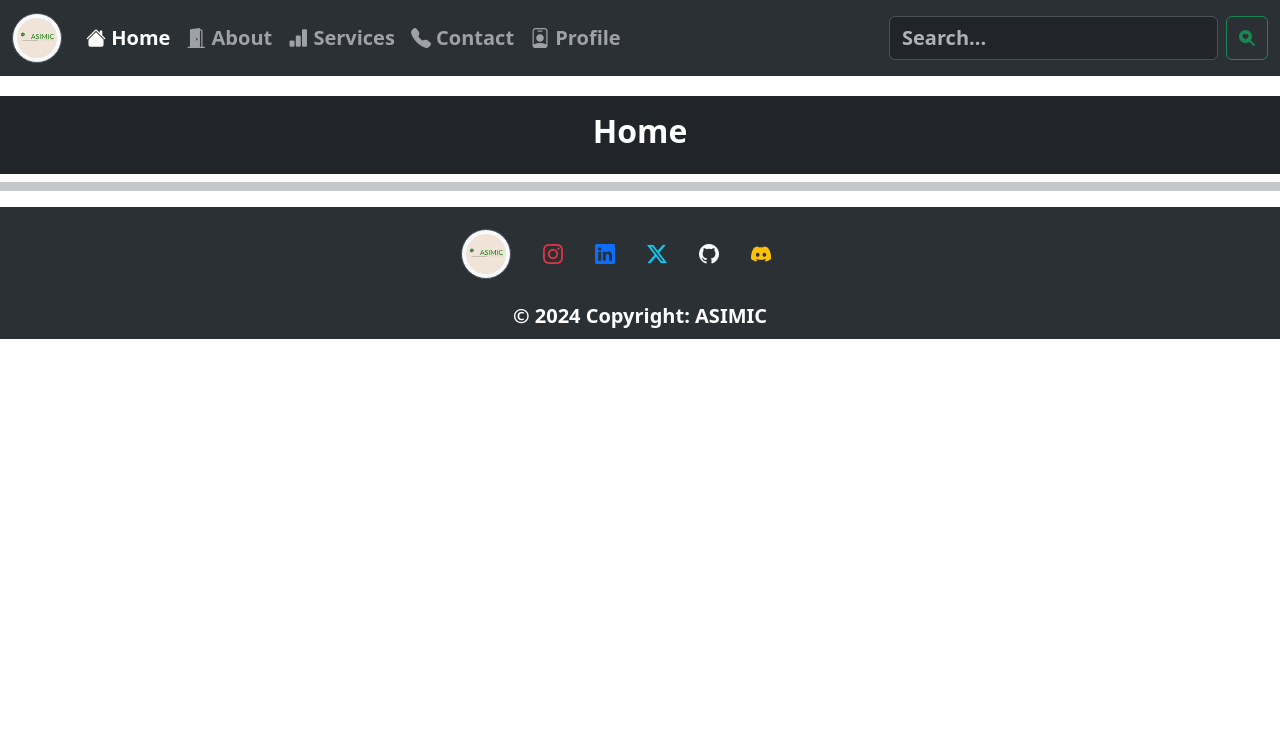
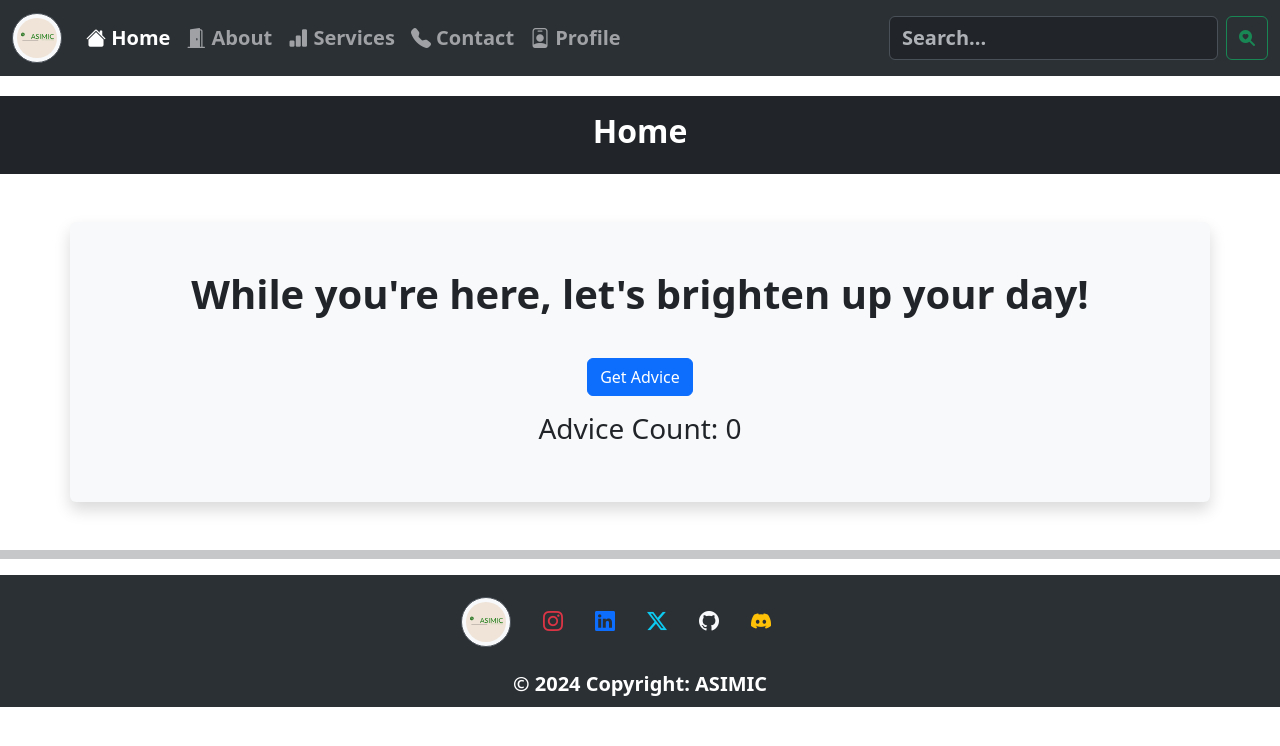
Before and after one commit to Asimic-James/Company-Site, a React (Vite) app: page / in a window 1280 px wide. Shown: the top 746 px of the page. Built offline with nearby package versions, Linux system fonts and the light colour scheme; no server answers.

Commit message:
API Integration: Included Advice API for UX

```diff
--- a/src/Components/Home.jsx
+++ b/src/Components/Home.jsx
@@ -1,12 +1,32 @@
-import React from 'react'
+import React, { useState, useEffect } from 'react'
 import PageBanner from './PageBanner'
 
-const Home = () => {
+export default function Home() {
+
+  const [advice, setAdvice] = useState('')
+  const [count, setCount] = useState(0)
+
+  async function getAdvice() {
+    const res = await fetch('https://api.adviceslip.com/advice');
+    const data = await res.json()
+    setAdvice(data.slip.advice);
+    setCount(count + 1);
+  }
+
+  useEffect(() => {
+    getAdvice()
+  }, []);
+
+
   return (
     <div>
         <PageBanner title="Home" />
+        <div className="container mt-5 mb-5 text-center w-80 p-5 bg-light rounded shadow">
+          <h1 className="text-center mb-4 font-roboto fw-bold">While you're here, let's brighten up your day!</h1>
+          <h2>{advice}</h2>
+          <button className="btn btn-primary mt-3" onClick={getAdvice}>Get Advice</button>
+          <h3 className="text-center mt-3">Advice Count: {count}</h3>
+        </div>
     </div>
   )
 }
-
-export default Home
```
